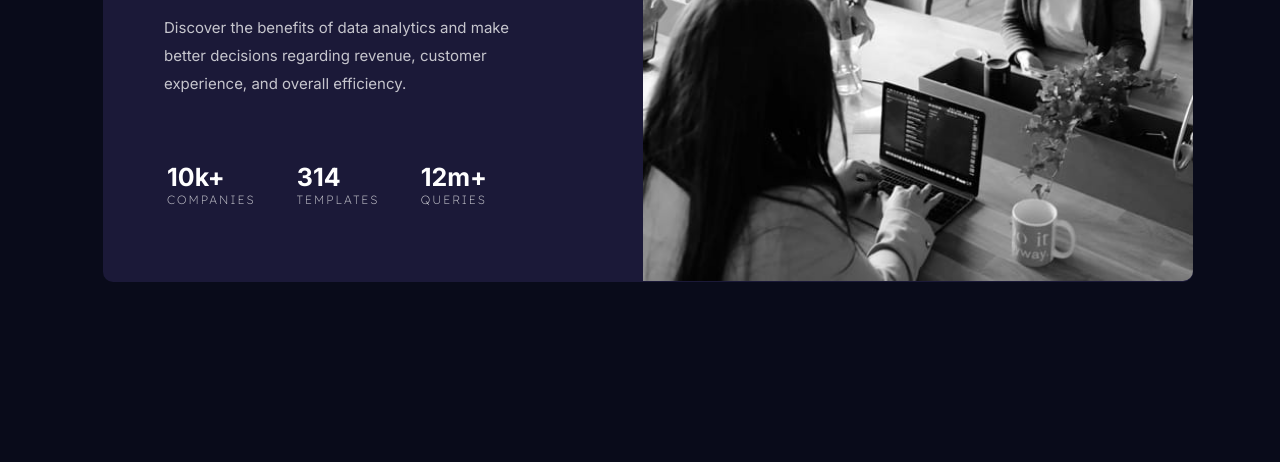
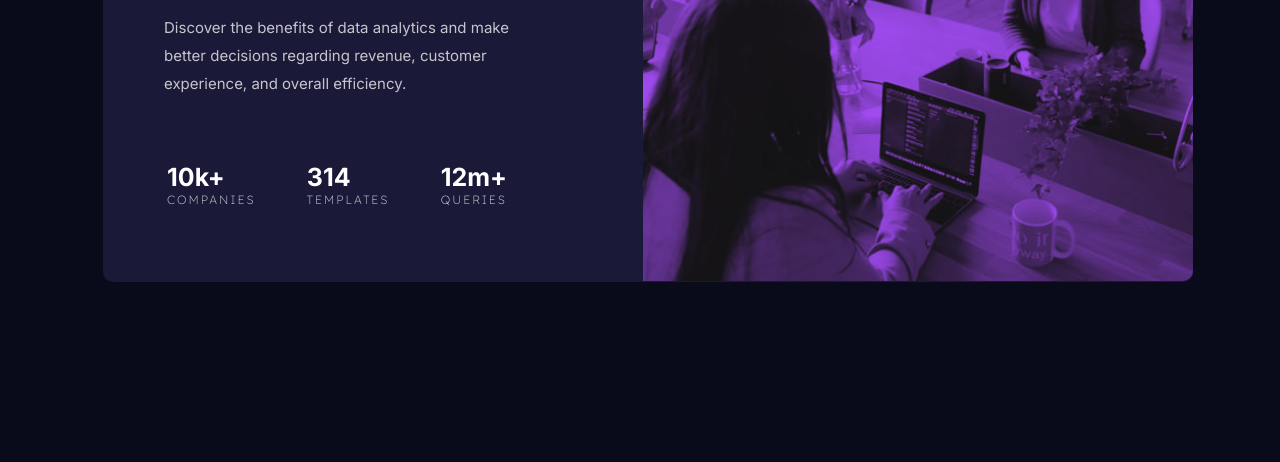
Before and after one commit to Maddouchhamza/stats-preview-card-component-main, a plain HTML site: page index.html in a window 1280 px wide. Shown: the part 354-816 px from the top of the page. Drawn offline with Linux system fonts and the light colour scheme.

Commit message:
filter done!! c fini

```diff
--- a/style.css
+++ b/style.css
@@ -47,10 +47,11 @@ span{
 .statistics{
     display: flex;
     justify-content: space-between;
-    width: 320px;
+    width: 340px;
     margin-left: 4rem;
     margin-top: 4rem;
 }
+
 .num{
     font-family: "Inter";
     font-size: 25px;
@@ -64,10 +65,10 @@ span{
     letter-spacing: 2px;
 }
 
-
 .banner{
 }
 .banner>img{
     border-radius: 0px 10px 10px 0px;
     width: 550px;
+    filter: grayscale(100%) brightness(35%) sepia(70%) hue-rotate(-132deg) saturate(900%) contrast(0.86);
 }
```
